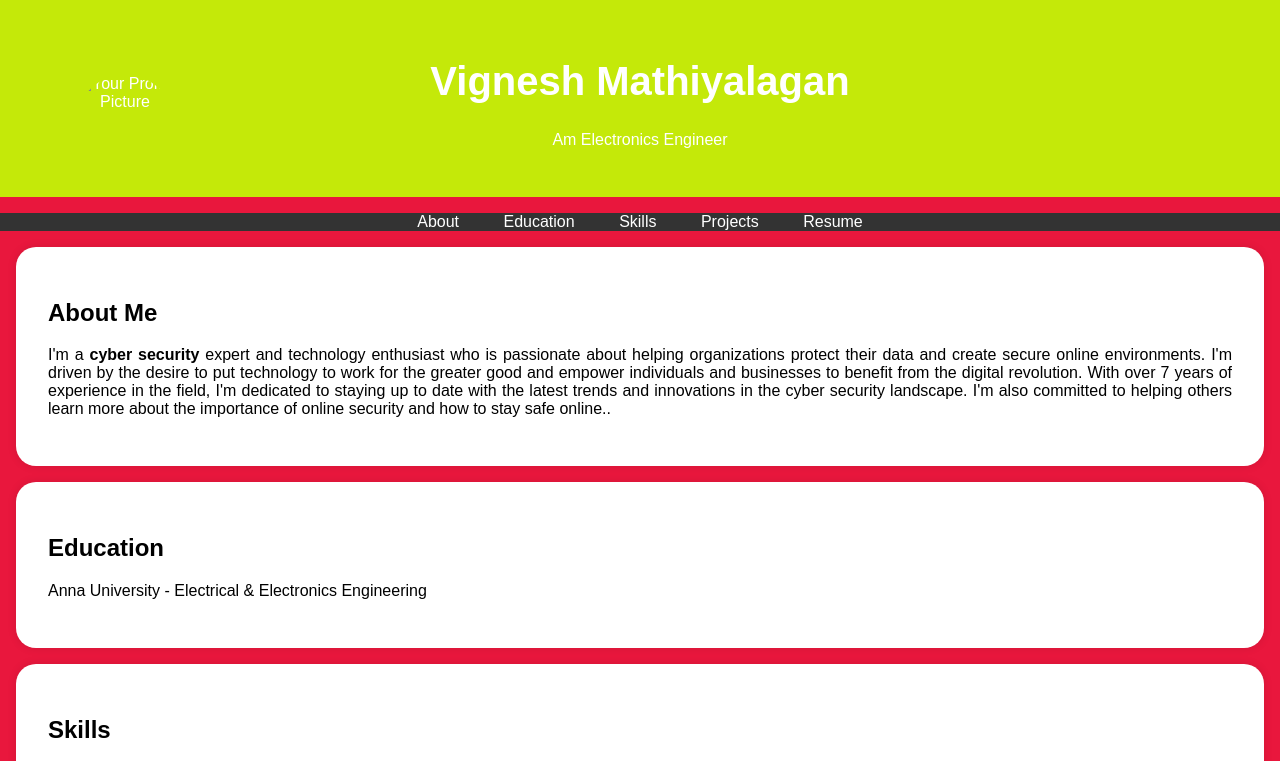
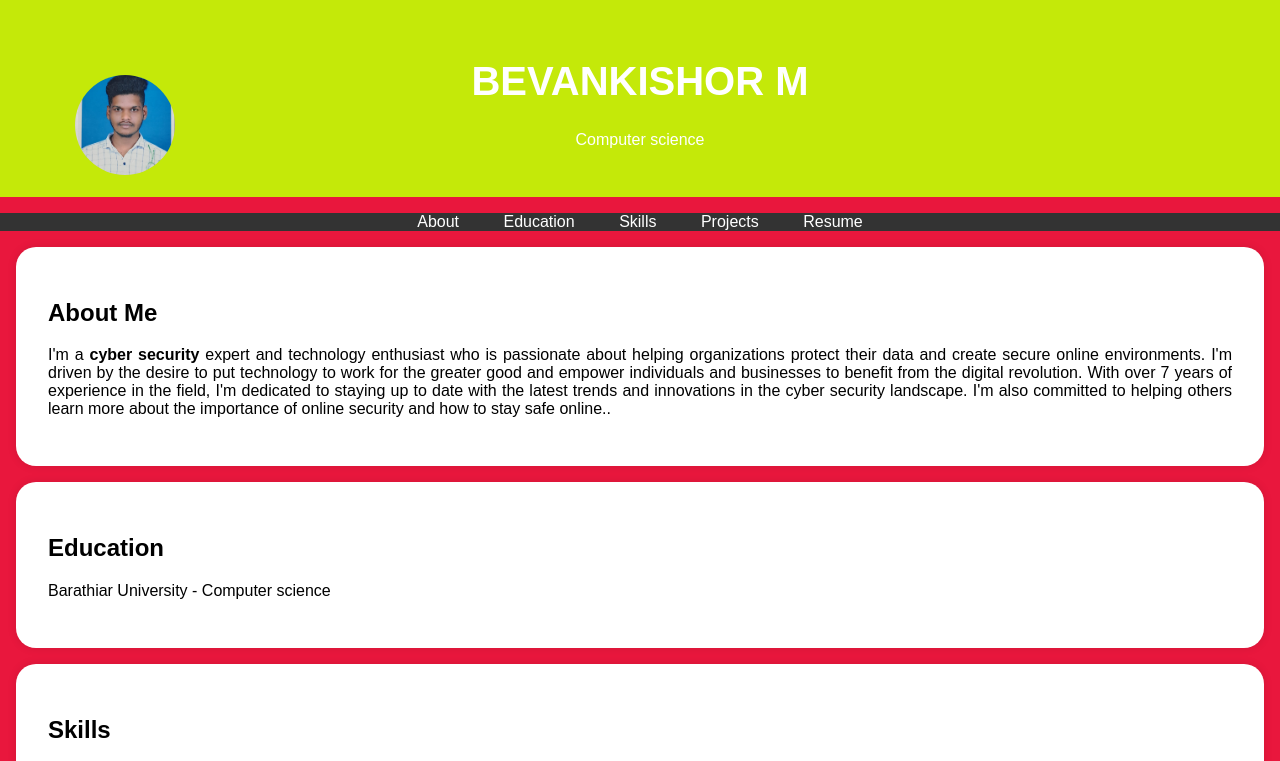
Before and after one commit to BEVANKISHORM/Digital-portfolio, a plain HTML site: page index.html in a window 1280 px wide. Shown: the top 761 px of the page. Drawn offline with Linux system fonts and the light colour scheme.

Commit message:
Update index.html

```diff
--- a/index.html
+++ b/index.html
@@ -95,9 +95,9 @@
     <header>
         <div class="header-content">
             <!-- Add your profile picture here -->
-            <img src="./Vignesh Mathiyalagan.jpg" alt="Your Profile Picture" class="profile-picture">
-            <h1>Vignesh Mathiyalagan</h1>
-            <p>Am Electronics Engineer</p>
+            <img src="./20231207_102944.jpg" alt="Your Profile Picture" class="profile-picture">
+            <h1>BEVANKISHOR M</h1>
+            <p>Computer science </p>
         </div>
     </header>
 
@@ -122,7 +122,7 @@
     <section id="education">
         <div class="section-content">
             <h2>Education</h2>
-            <p>Anna University  - Electrical & Electronics Engineering</p>
+            <p>Barathiar University  - Computer science </p>
 
 
         </div>
@@ -171,7 +171,7 @@
     </section>
 
     <footer>
-        <p>&copy; 2023 VIGNESH M</p>
+        <p>&copy; 2023 BEVANKISHOR M</p>
     </footer>
 
     <script>
```
